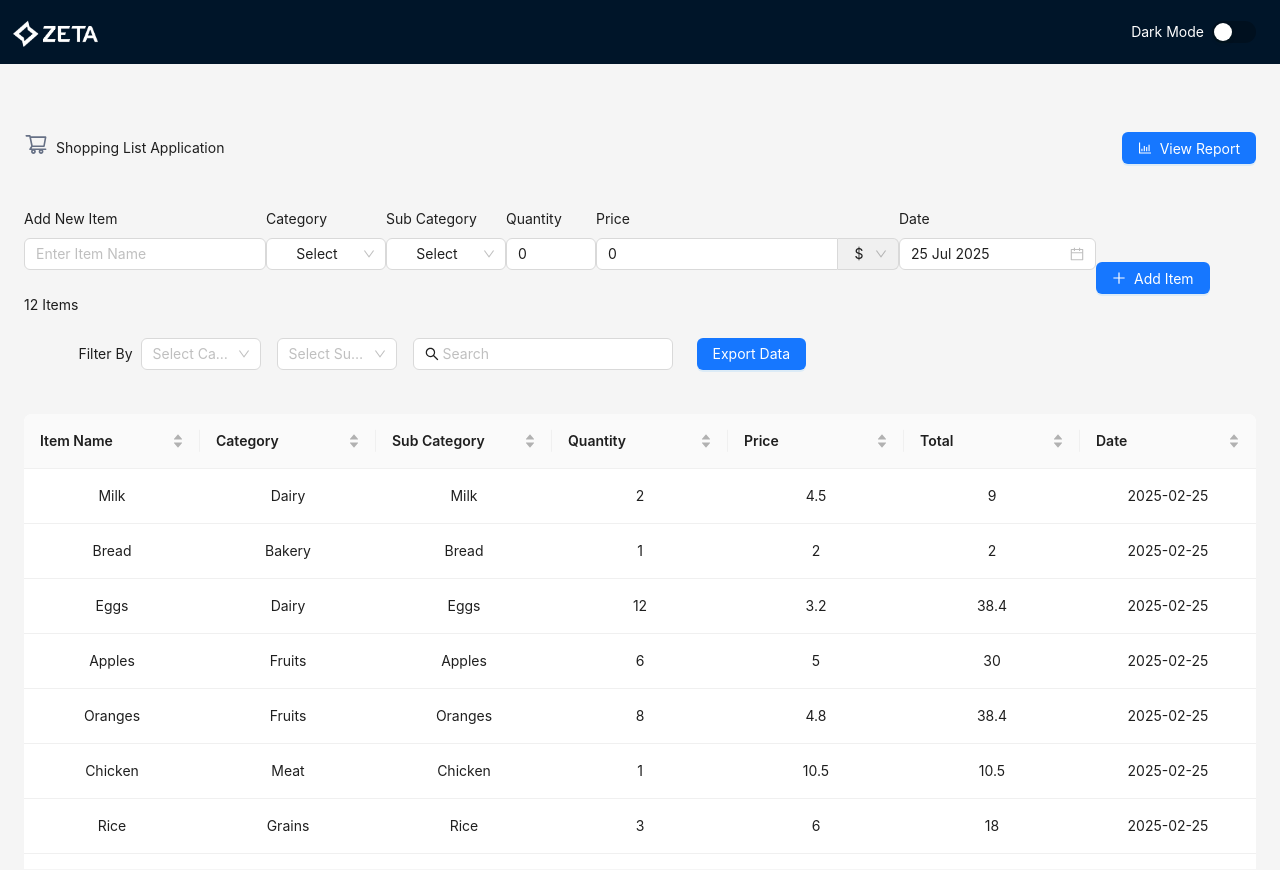
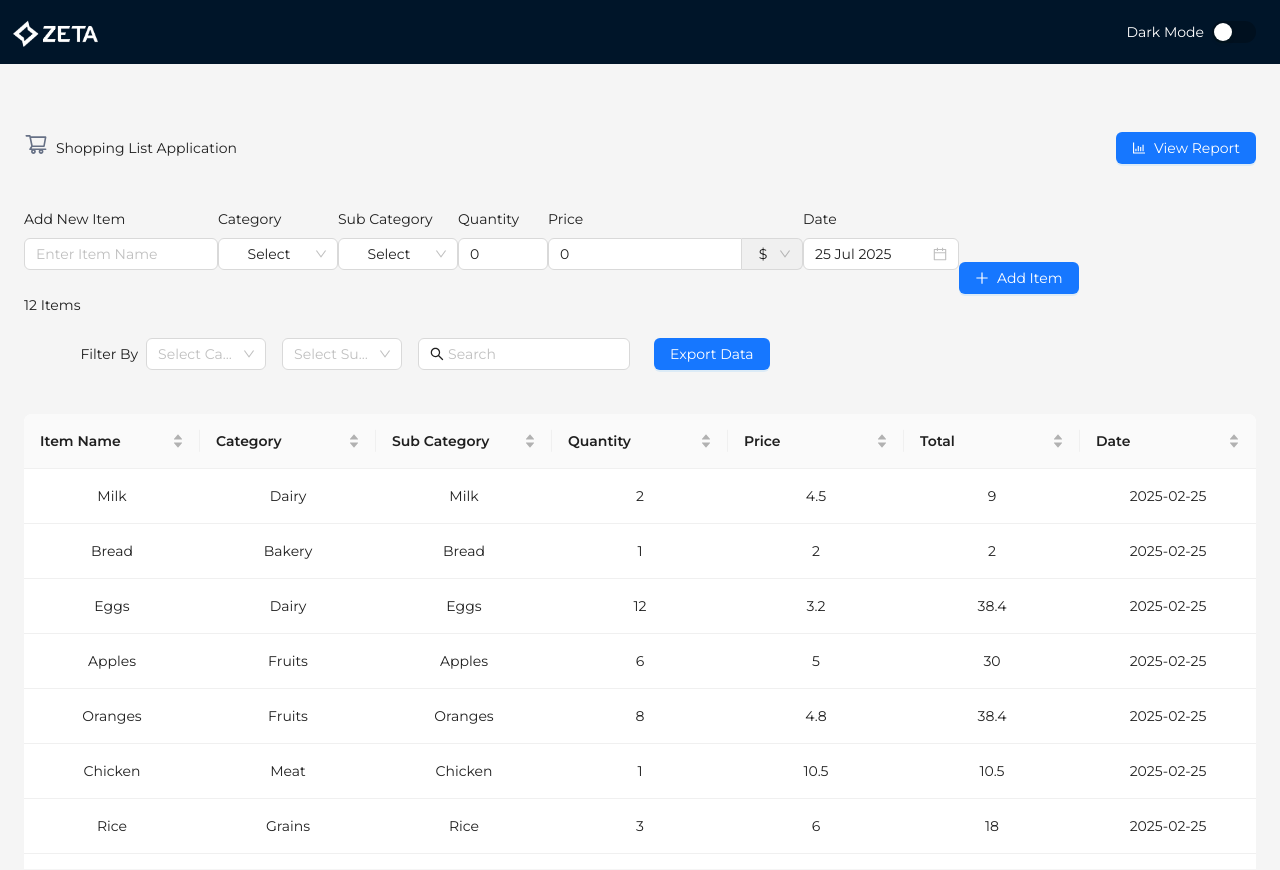
Before and after one commit to Peter-AMD/tech-assess-shopping-list, a React (Vite) app: page / in a window 1280 px wide. Shown: the top 870 px of the page. Built offline with nearby package versions, Linux system fonts and the light colour scheme; what export-to-csv would draw is missing.

Commit message:
Montserrat font family

```diff
--- a/src/index.css
+++ b/src/index.css
@@ -1,4 +1,8 @@
+@import url('https://fonts.googleapis.com/css2?family=Montserrat:ital,wght@0,100..900;1,100..900&display=swap');
+
+
 :root {
+  --montserrat-font-family: 'Montserrat', -apple-system, BlinkMacSystemFont, 'Segoe UI', Roboto, 'Helvetica Neue', Arial, sans-serif;
   font-family: -apple-system, BlinkMacSystemFont, 'Segoe UI', Roboto, 'Helvetica Neue', Arial,
   'Noto Sans', sans-serif, 'Apple Color Emoji', 'Segoe UI Emoji', 'Segoe UI Symbol',
   'Noto Color Emoji';
@@ -10,6 +14,10 @@
   -moz-osx-font-smoothing: grayscale;
 }
 
+* {
+  font-family: var(--montserrat-font-family) !important;
+}
+
 body {
   margin: 0;
   min-width: 320px;
```
